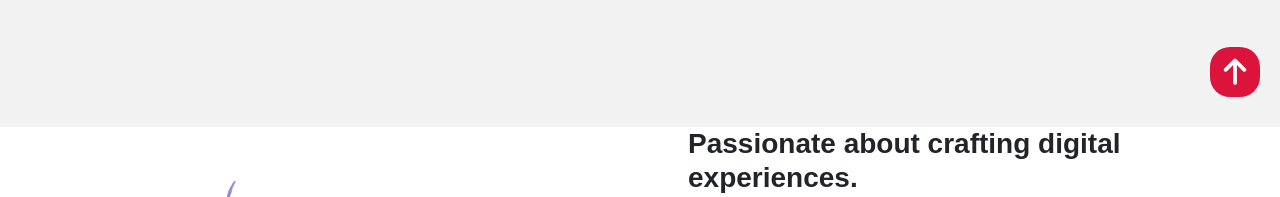
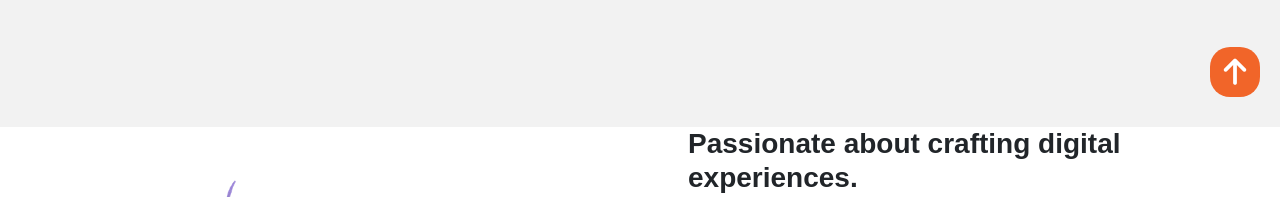
Before and after one commit to TechLearner06/My_Portfolio, a plain HTML site: page index.html in a window 1280 px wide. In both pictures the pointer is over the button 1235 px from the left and 675 px from the top of the page. Shown: the part 603-800 px from the top of the page. Drawn offline with nearby package versions, Linux system fonts and the light colour scheme.

Commit message:
button style changes

```diff
--- a/style.css
+++ b/style.css
@@ -577,7 +577,7 @@ a{
 
 
 #backToTopBtn{
-    background-color: #ff004f63;
+
     color: white;
     border: none;
     padding: 10px;
@@ -597,7 +597,7 @@ a{
 }
 
 #backToTopBtn:hover {
-    background-color: crimson;
+    background-color:#F16529;
 }
 
 #backToTopBtn .fa:hover{
```
